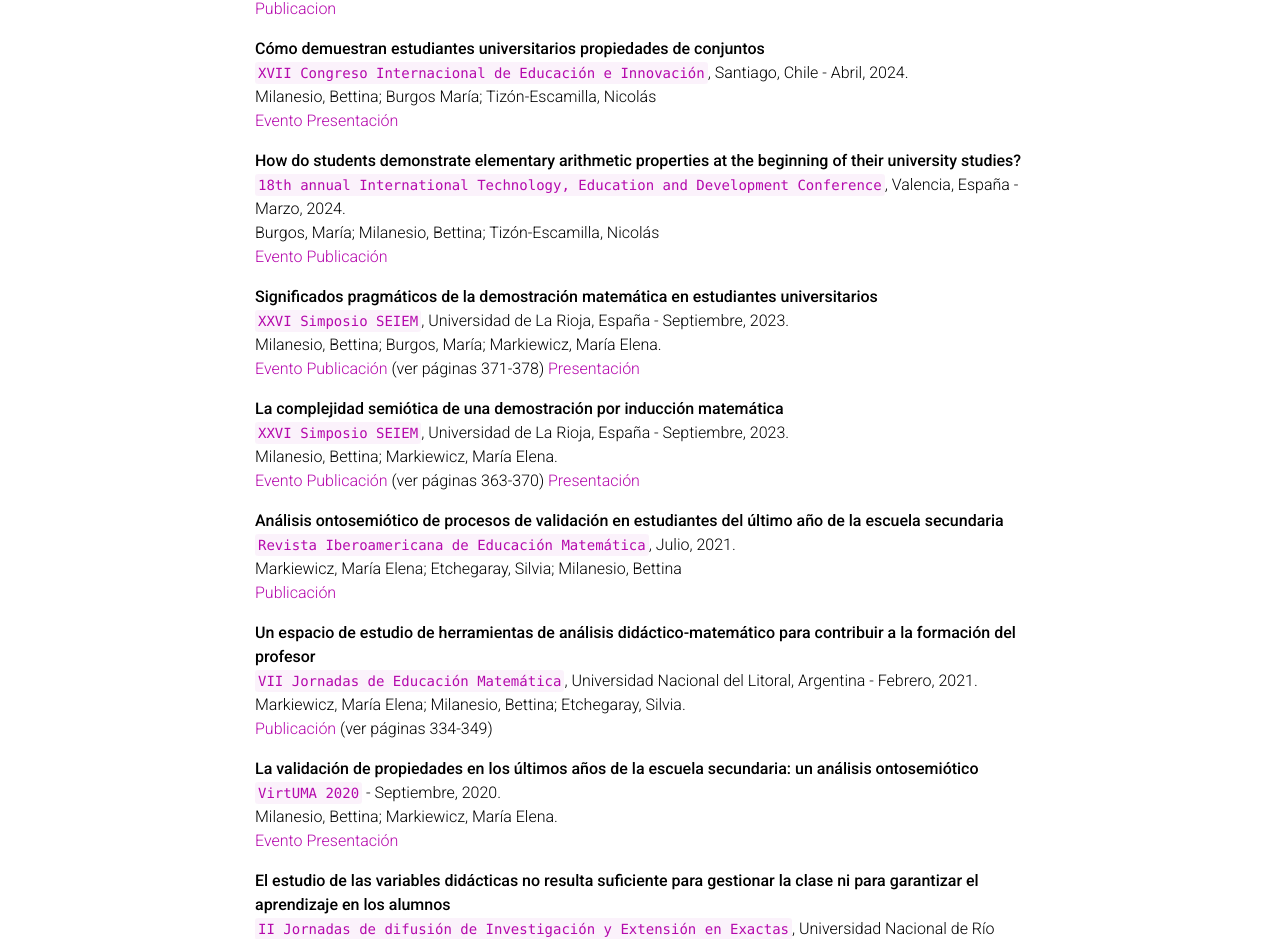
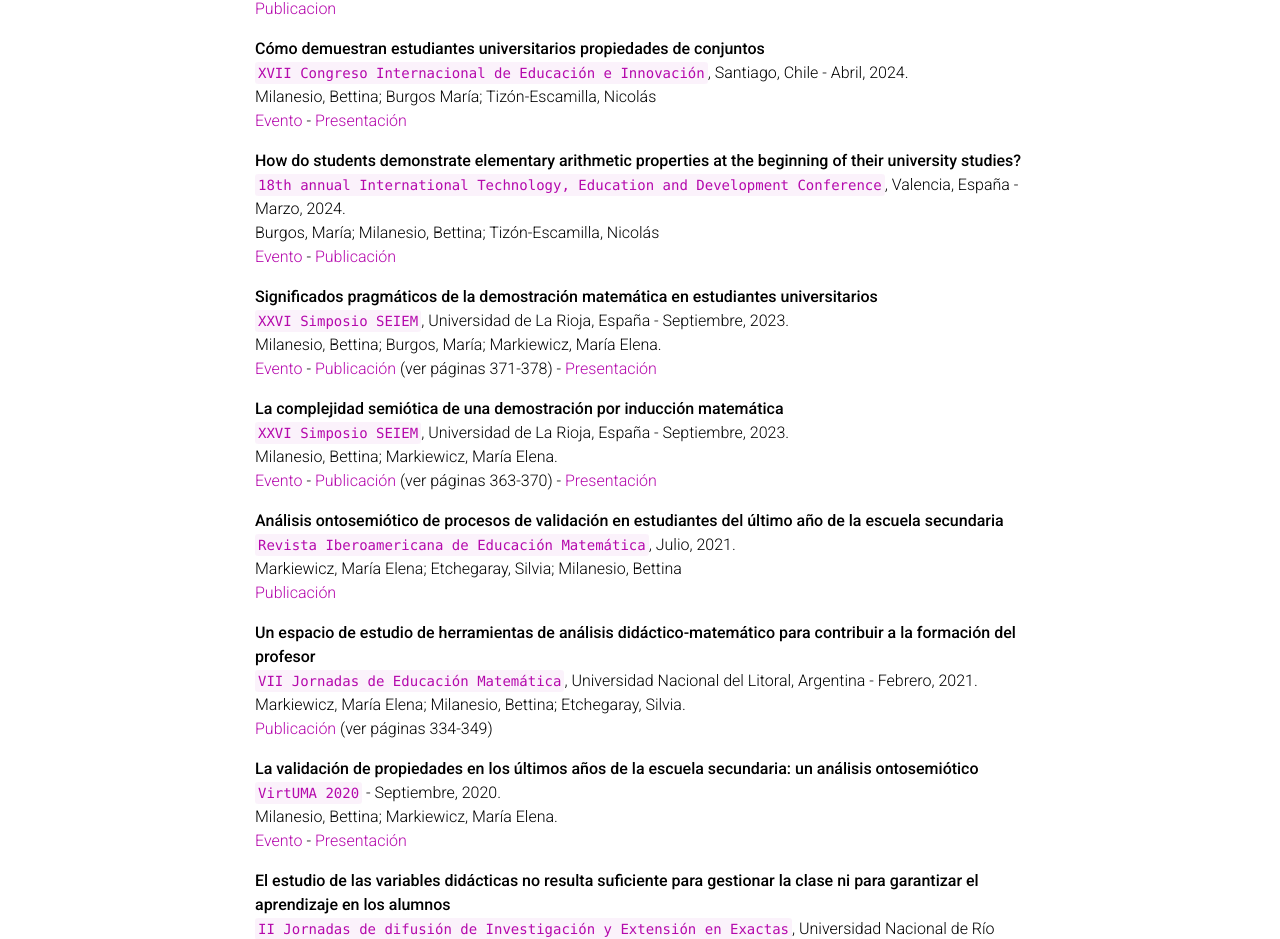
Before and after one commit to bmilanesio/bmilanesio.github.io, a Jekyll site: the page built from _pages/presentations.md, in a window 1280 px wide and 1400 px high. Shown: the part 312-1251 px from the top of the window. Built offline with Jekyll 4.4.1, drawn with Linux system fonts in a browser that asks for light colours; comment, search, counter and statistics services are not loaded; a style sheet for code colours, icons or effects is not loaded.

Commit message:
updating

```diff
--- a/_pages/presentations.md
+++ b/_pages/presentations.md
@@ -15,27 +15,27 @@ Milanesio, Bettina; Markiewicz, María Elena.\
 **Cómo demuestran estudiantes universitarios propiedades de conjuntos**\
 `XVII Congreso Internacional de Educación e Innovación`, Santiago, Chile - Abril, 2024.\
 Milanesio, Bettina; Burgos María; Tizón-Escamilla, Nicolás\
-[Evento](https://www.ciei2024.com/)
+[Evento](https://www.ciei2024.com/) -
 [Presentación](https://youtu.be/wbloGCesIDs)
 
 **How do students demonstrate elementary arithmetic properties at the beginning of their university studies?**\
 `18th annual International Technology, Education and Development Conference`, Valencia, España - Marzo, 2024.\
 Burgos, María; Milanesio, Bettina; Tizón-Escamilla, Nicolás\
-[Evento](https://iated.org/inted/)
+[Evento](https://iated.org/inted/) -
 [Publicación](https://library.iated.org/view/BURGOS2024HOW)
 
 **Significados pragmáticos de la demostración matemática en estudiantes universitarios**\
 `XXVI Simposio SEIEM`, Universidad de La Rioja, España - Septiembre, 2023.\
 Milanesio, Bettina; Burgos, María; Markiewicz, María Elena.\
-[Evento](https://www.seiem.es/seiem2023/)
-[Publicación](https://www.seiem.es/docs/actas/26/ActasXXVISEIEM.pdf) (ver páginas 371-378)
+[Evento](https://www.seiem.es/seiem2023/) -
+[Publicación](https://www.seiem.es/docs/actas/26/ActasXXVISEIEM.pdf) (ver páginas 371-378) -
 [Presentación](https://bmilanesio.github.io/assets/pdf/Seiem2023_2.pdf)
 
 **La complejidad semiótica de una demostración por inducción matemática**\
 `XXVI Simposio SEIEM`, Universidad de La Rioja, España - Septiembre, 2023.\
 Milanesio, Bettina; Markiewicz, María Elena.\
-[Evento](https://www.seiem.es/seiem2023/)
-[Publicación](https://www.seiem.es/docs/actas/26/ActasXXVISEIEM.pdf) (ver páginas 363-370)
+[Evento](https://www.seiem.es/seiem2023/) -
+[Publicación](https://www.seiem.es/docs/actas/26/ActasXXVISEIEM.pdf) (ver páginas 363-370) -
 [Presentación](https://bmilanesio.github.io/assets/pdf/Seiem2023_1.pdf)
 
 **Análisis ontosemiótico de procesos de validación en estudiantes del último año de la escuela secundaria**\
@@ -51,7 +51,7 @@ Markiewicz, María Elena; Milanesio, Bettina; Etchegaray, Silvia.\
 **La validación de propiedades en los últimos años de la escuela secundaria: un análisis ontosemiótico**\
 `VirtUMA 2020` - Septiembre, 2020.\
 Milanesio, Bettina; Markiewicz, María Elena.\
-[Evento](https://virtuma2020.com.ar)
+[Evento](https://virtuma2020.com.ar) -
 [Presentación](https://www.youtube.com/watch?v=JLW7khUUDqg&feature=youtu.be&ab_channel=BettinaMilanesio)
 
 **El estudio de las variables didácticas no resulta suficiente para gestionar la clase ni para garantizar el aprendizaje en los alumnos**\
@@ -63,7 +63,7 @@ Milanesio, Bettina; Buffarini, Flavia.\
 **Algunas consideraciones acerca del problema de la validación en el tránsito de la escuela secundaria a la universidad**\
 `SUMA 2019`, Universidad Nacional de Cuyo, Argentina - Septiembre, 2019.\
 Markiewicz, María Elena; Milanesio, Bettina.\
-[Evento](http://www.union-matematica.org.ar/suma2019/suma2019.html)
+[Evento](http://www.union-matematica.org.ar/suma2019/suma2019.html) -
 [Publicación](http://www.union-matematica.org.ar/suma2019/abstract_ed_2.html#29/07/2019%2010:13:54)
 
 **Un proceso formativo para la investigación: análisis de niveles de algebrización en un proceso de estudio sobre divisibilidad**\
```
